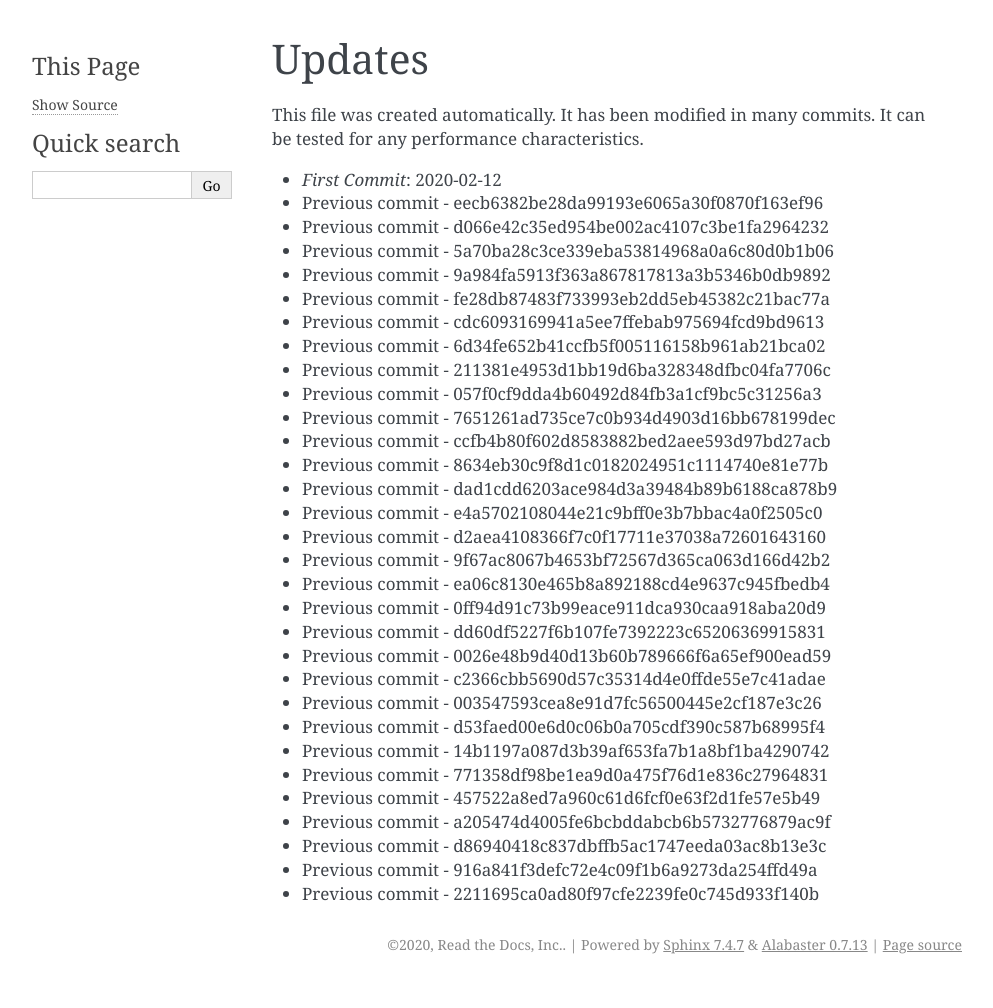
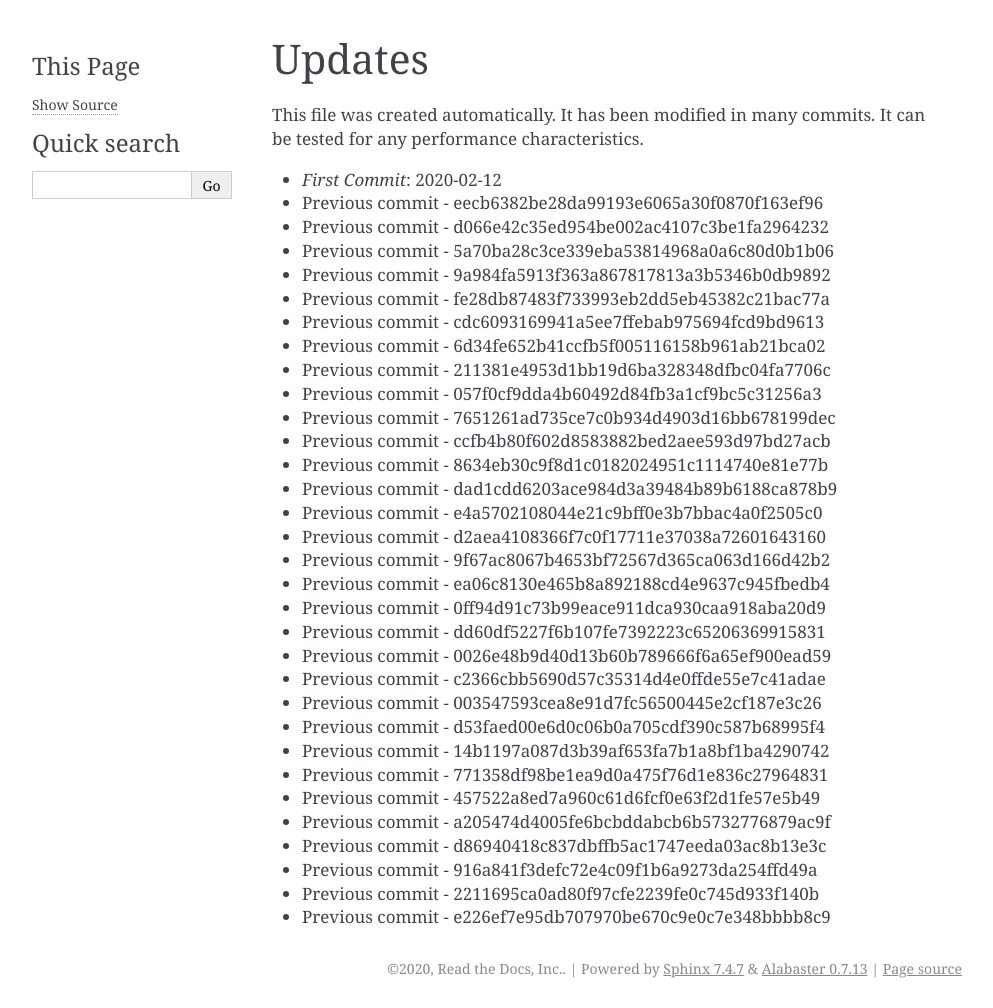
Before and after one commit to readthedocs/rtd-git-stresstest, a Sphinx documentation site: the page built from docs/updates.rst, in a window 1280 px wide. Shown: the whole page, without its empty margins (148-1141 px from the left). Built offline with Sphinx 7.4.7, drawn with Linux system fonts in a browser that asks for light colours; before the commit the page ends 984 px from its top, so only the background shows below that.

Commit message:
Generating commit from previous: e226ef7e95db707970be670c9e0c7e348bbbb8c9

```diff
--- a/docs/updates.rst
+++ b/docs/updates.rst
@@ -36,3 +36,4 @@ It can be tested for any performance characteristics.
 * Previous commit - d86940418c837dbffb5ac1747eeda03ac8b13e3c
 * Previous commit - 916a841f3defc72e4c09f1b6a9273da254ffd49a
 * Previous commit - 2211695ca0ad80f97cfe2239fe0c745d933f140b
+* Previous commit - e226ef7e95db707970be670c9e0c7e348bbbb8c9
```
